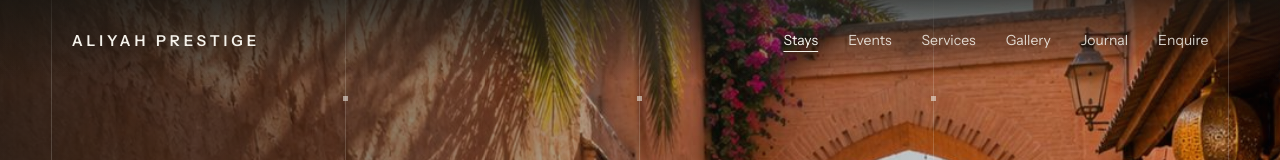
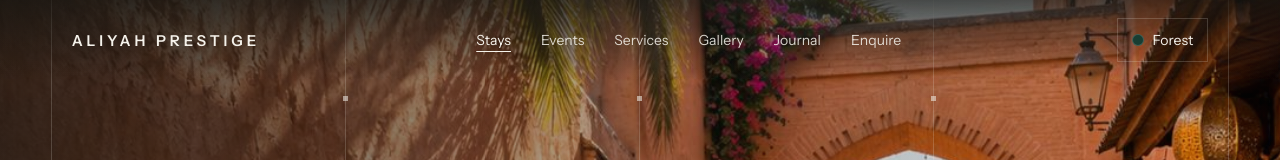
Before and after one commit to Jeff07-ux/akiyah-prestige, a plain HTML site: page index.html in a window 1280 px wide. Shown: the top 160 px of the page. Drawn offline with Linux system fonts and the light colour scheme.

Commit message:
Add theme toggle with warm grey, forest green and navy palettes
The header gets a button that cycles the site background between warm
grey (default), forest green and dark navy. The choice is stored in
localStorage and applied before first paint to avoid a flash. Image
overlays keep their original dark shading in every theme.

Co-Authored-By: Claude Opus 5.5 <noreply@anthropic.com>
Claude-Session: https://claude.ai/code/session_0115P91M9yJD4a3Ty3YhkxhP

```diff
--- a/build.mjs
+++ b/build.mjs
@@ -16,7 +16,8 @@ function header(page) {
   return `<a class="skip" href="#main">Skip to content</a>
 <header class="site"><div class="in"><a class="logo" href="index.html">Aliyah Prestige</a>
   <nav aria-label="Main">${links}<a href="#enquire">Enquire</a></nav>
-  <button class="menu-btn" type="button" data-menu-open aria-controls="drawer" aria-expanded="false">Menu</button></div></header>
+  <div class="tools"><button class="theme-btn" type="button" data-theme-toggle aria-label="Switch to forest green theme"><i aria-hidden="true"></i><span>Forest</span></button>
+  <button class="menu-btn" type="button" data-menu-open aria-controls="drawer" aria-expanded="false">Menu</button></div></div></header>
 <div class="drawer" id="drawer" hidden role="dialog" aria-modal="true" aria-label="Menu">
   <div class="top"><span class="logo">Aliyah Prestige</span><button class="chip" type="button" data-menu-close>Close</button></div>
   <nav aria-label="Mobile">${NAV.map(([t, h]) => `<a href="${h}">${t}</a>`).join("")}<a href="#enquire">Enquire</a></nav>
@@ -42,6 +43,7 @@ function page(file, { title, desc, page, solid = false, body }) {
 <link href="https://fonts.googleapis.com/css2?family=Instrument+Sans:wght@400;500;600&family=Instrument+Serif:ital@0;1&display=swap" rel="stylesheet">
 <link rel="stylesheet" href="motion.css">
 <link rel="stylesheet" href="site.css">
+<script>try{var t=localStorage.getItem("theme");if(t==="forest"||t==="navy")document.documentElement.dataset.theme=t}catch(e){}</script>
 <script src="vendor/gsap.min.js" defer></script>
 <script src="vendor/ScrollTrigger.min.js" defer></script>
 <script src="motion.js" defer></script>
--- a/index.html
+++ b/index.html
@@ -9,6 +9,7 @@
 <link href="https://fonts.googleapis.com/css2?family=Instrument+Sans:wght@400;500;600&family=Instrument+Serif:ital@0;1&display=swap" rel="stylesheet">
 <link rel="stylesheet" href="motion.css">
 <link rel="stylesheet" href="site.css">
+<script>try{var t=localStorage.getItem("theme");if(t==="forest"||t==="navy")document.documentElement.dataset.theme=t}catch(e){}</script>
 <script src="vendor/gsap.min.js" defer></script>
 <script src="vendor/ScrollTrigger.min.js" defer></script>
 <script src="motion.js" defer></script>
@@ -18,7 +19,8 @@
 <a class="skip" href="#main">Skip to content</a>
 <header class="site"><div class="in"><a class="logo" href="index.html">Aliyah Prestige</a>
   <nav aria-label="Main"><a href="index.html#stays" aria-current="page">Stays</a><a href="index.html#events">Events</a><a href="index.html#services">Services</a><a href="gallery.html">Gallery</a><a href="journal.html">Journal</a><a href="#enquire">Enquire</a></nav>
-  <button class="menu-btn" type="button" data-menu-open aria-controls="drawer" aria-expanded="false">Menu</button></div></header>
+  <div class="tools"><button class="theme-btn" type="button" data-theme-toggle aria-label="Switch to forest green theme"><i aria-hidden="true"></i><span>Forest</span></button>
+  <button class="menu-btn" type="button" data-menu-open aria-controls="drawer" aria-expanded="false">Menu</button></div></div></header>
 <div class="drawer" id="drawer" hidden role="dialog" aria-modal="true" aria-label="Menu">
   <div class="top"><span class="logo">Aliyah Prestige</span><button class="chip" type="button" data-menu-close>Close</button></div>
   <nav aria-label="Mobile"><a href="index.html#stays">Stays</a><a href="index.html#events">Events</a><a href="index.html#services">Services</a><a href="gallery.html">Gallery</a><a href="journal.html">Journal</a><a href="#enquire">Enquire</a></nav>
--- a/site.css
+++ b/site.css
@@ -2,11 +2,19 @@
    Skills: image-first-grid-layout (full-bleed stages, guide rails, anchored copy, glass side boxes),
    masked-reveal (headlines). Palette: Palmeraie Smoke. */
 :root {
-  --smoke: #171612; --smoke-2: #23211B; --bone: #F5F2EB; --sage: #A9AE93; --sage-hi: #C4C8B0; --ash: #A6A196;
+  /* Theme tokens: warm grey is the default; html[data-theme] swaps to "forest" or "navy". */
+  --smoke: #8C8980; --smoke-2: #A7A398; --text: #F5F2EB; --sage: #B8A889; --sage-hi: #C4C8B0; --ash: #A6A196;
+  --bone: var(--text);
   --rail: rgba(245,242,235,.18); --soft: rgba(245,242,235,.75);
   --gut: clamp(16px, 4vw, 56px); --pad: clamp(0px, 1.6vw, 24px);
   --sans: "Instrument Sans", system-ui, sans-serif; --serif: "Instrument Serif", Georgia, serif;
   --ease: cubic-bezier(.16,1,.3,1);
+}
+:root[data-theme="forest"] {
+  --smoke: #183D32; --smoke-2: #315647; --text: #F5F3E9; --sage: #A9B58A; --sage-hi: #C9D3AA; --ash: #AEBBA8;
+}
+:root[data-theme="navy"] {
+  --smoke: #0B1426; --smoke-2: #142039; --text: #F4F2EC; --sage: #B9A77E; --sage-hi: #D4C49C; --ash: #A3A9B8;
 }
 * { box-sizing: border-box; }
 [hidden] { display: none !important; }
@@ -240,3 +248,10 @@ footer.site a:hover { color: var(--bone); }
   .ev-types li + li { border-left: 0; }
   .ev-types li:nth-child(even) { border-left: 1px solid rgba(217,196,160,.35); }
 }
+
+/* Theme toggle */
+.theme-btn { min-height: 44px; display: inline-flex; align-items: center; gap: 8px; padding: 0 14px; border: 1px solid var(--rail); font-size: 14px; }
+.theme-btn i { width: 12px; height: 12px; border-radius: 50%; border: 1px solid var(--rail); background: #183D32; }
+:root[data-theme="forest"] .theme-btn i { background: #0B1426; }
+:root[data-theme="navy"] .theme-btn i { background: #8C8980; }
+header.site .in > .tools { display: flex; align-items: center; gap: 10px; }
--- a/site.js
+++ b/site.js
@@ -1,4 +1,4 @@
-// Aliyah Prestige, Riad Grid site: mobile menu, filters (gallery + journal), gallery lightbox, newsletter form.
+// Aliyah Prestige, Riad Grid site: mobile menu, filters (gallery + journal), gallery lightbox, newsletter form, theme toggle.
 (function () {
   // Mobile menu
   const drawer = document.getElementById("drawer");
@@ -77,4 +77,24 @@
       form.reset();
     });
   });
+
+  // Theme toggle: cycles warm grey (default), forest green and navy, remembered per browser
+  const root = document.documentElement;
+  const themeBtn = document.querySelector("[data-theme-toggle]");
+  const THEMES = [["grey", "Grey", "warm grey"], ["forest", "Forest", "forest green"], ["navy", "Navy", "navy"]];
+  if (themeBtn) {
+    const current = () => Math.max(0, THEMES.findIndex(([k]) => k === (root.dataset.theme || "grey")));
+    const sync = () => {
+      const [, label, name] = THEMES[(current() + 1) % THEMES.length];
+      themeBtn.querySelector("span").textContent = label;
+      themeBtn.setAttribute("aria-label", `Switch to ${name} theme`);
+    };
+    sync();
+    themeBtn.addEventListener("click", () => {
+      const [key] = THEMES[(current() + 1) % THEMES.length];
+      if (key === "grey") delete root.dataset.theme; else root.dataset.theme = key;
+      try { localStorage.setItem("theme", key); } catch (e) {}
+      sync();
+    });
+  }
 })();
```
Also changed, not shown: gallery.html (+3 -1 lines), journal.html (+3 -1 lines), post.html (+3 -1 lines), service.html (+3 -1 lines).
